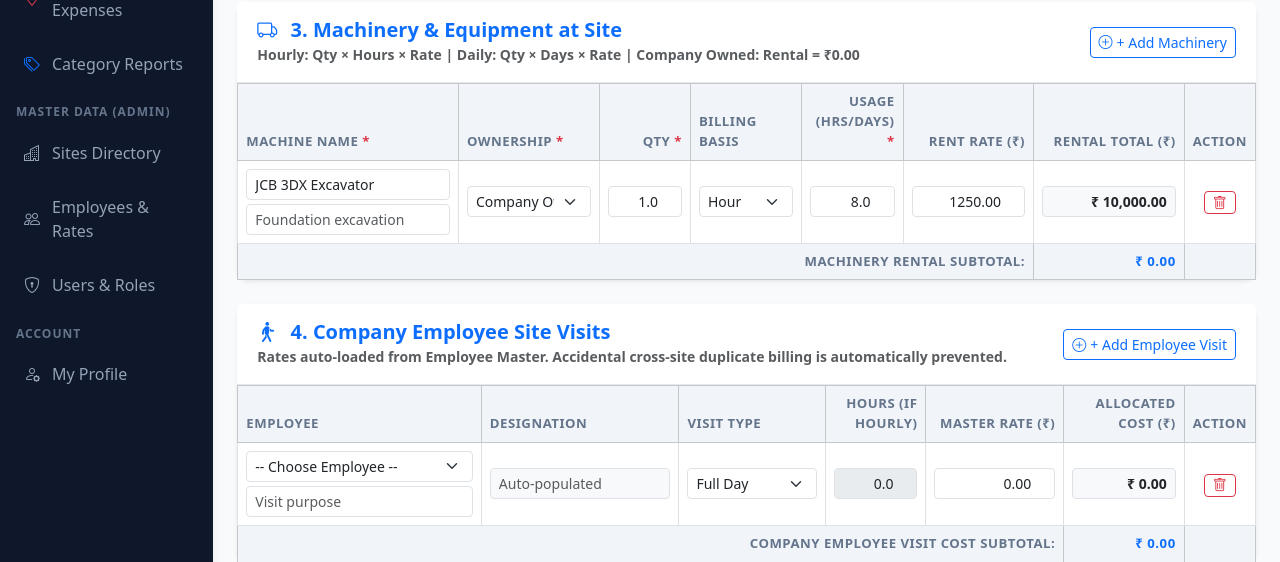
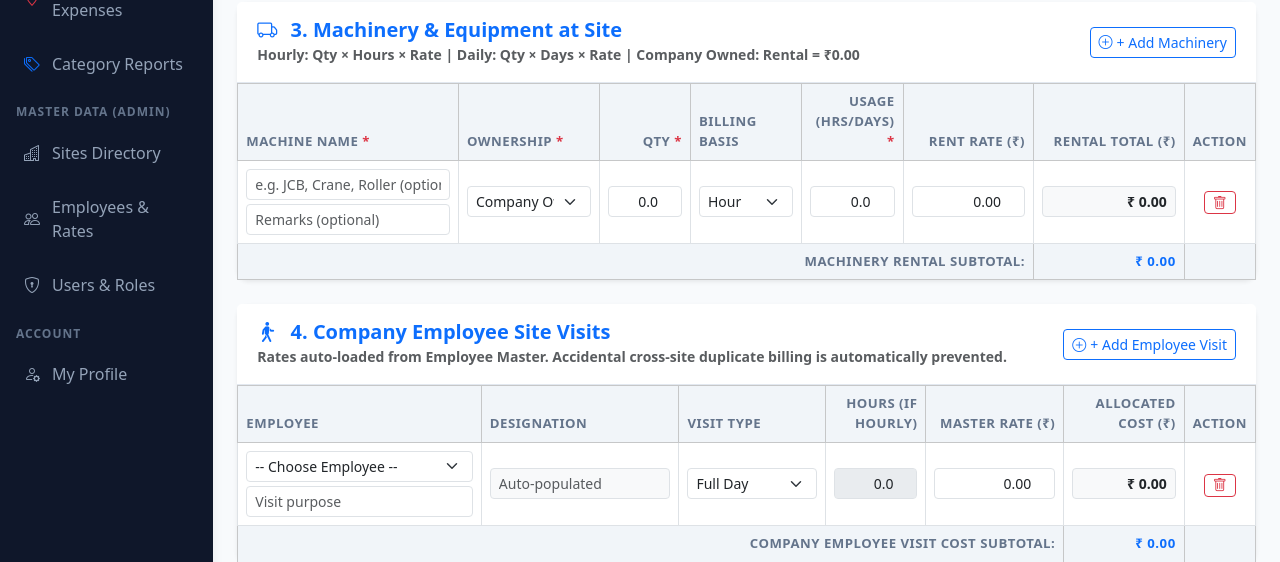
Before and after one commit to kamal69/veng, a Django app: page /reports/new/ in a window 1280 px wide. Shown: the part 735-1297 px from the top of the page. Run offline with Django 4.2, Linux system fonts and the light colour scheme; a user stored in the database is signed in; data comes from the database, SQL or seed files in the repository.

Commit message:
Fix form focus jumping: remove prefilled dummy hours, prevent accidental Enter submit, and clean row initializers

```diff
--- a/templates/reports/report_form.html
+++ b/templates/reports/report_form.html
@@ -275,11 +275,11 @@
                             </tr>
                             {% endfor %}
                         {% else %}
-                            <!-- Default 1 empty machinery row -->
+                            <!-- Default 1 clean machinery row -->
                             <tr>
                                 <td>
-                                    <input type="text" name="machine_name[]" class="form-control form-control-sm" placeholder="e.g. JCB 3DX Excavator" value="JCB 3DX Excavator">
-                                    <input type="text" name="machine_remarks[]" class="form-control form-control-sm mt-1 text-muted small" placeholder="Remarks (optional)" value="Foundation excavation">
+                                    <input type="text" name="machine_name[]" class="form-control form-control-sm" placeholder="e.g. JCB, Crane, Roller (optional)">
+                                    <input type="text" name="machine_remarks[]" class="form-control form-control-sm mt-1 text-muted small" placeholder="Remarks (optional)">
                                 </td>
                                 <td>
                                     <select name="machine_ownership[]" class="form-select form-select-sm mac-ownership" onchange="recalcMachineryRow(this)">
@@ -289,23 +289,23 @@
                                     </select>
                                 </td>
                                 <td>
-                                    <input type="number" name="machine_quantity[]" class="form-control form-control-sm text-end mac-qty" min="0.1" step="0.5" value="1.0" oninput="recalcMachineryRow(this)">
+                                    <input type="number" name="machine_quantity[]" class="form-control form-control-sm text-end mac-qty" min="0" step="0.5" value="0.0" oninput="recalcMachineryRow(this)">
                                 </td>
                                 <td>
-                                    <select name="machine_billing_basis[]" class="form-select form-select-sm mac-basis" onchange="recalcMachineryRow(this)">
+                                    <select name="machine_billing_basis[]" class="form-select form-select-sm mac-basis" onchange="onBillingBasisChange(this)">
                                         {% for b, b_lbl in billing_bases %}
-                                            <option value="{{ b }}" {% if b == 'HOUR' %}selected{% endif %}>{{ b_lbl }}</option>
+                                            <option value="{{ b }}">{{ b_lbl }}</option>
                                         {% endfor %}
                                     </select>
                                 </td>
                                 <td>
-                                    <input type="number" name="machine_usage[]" class="form-control form-control-sm text-end mac-usage" min="0" step="0.5" value="8.0" oninput="recalcMachineryRow(this)">
+                                    <input type="number" name="machine_usage[]" class="form-control form-control-sm text-end mac-usage" min="0" step="0.5" value="0.0" placeholder="Hours or Days" oninput="recalcMachineryRow(this)">
                                 </td>
                                 <td>
-                                    <input type="number" name="machine_rate[]" class="form-control form-control-sm text-end mac-rate" min="0" step="0.01" value="1250.00" oninput="recalcMachineryRow(this)">
+                                    <input type="number" name="machine_rate[]" class="form-control form-control-sm text-end mac-rate" min="0" step="0.01" value="0.00" oninput="recalcMachineryRow(this)">
                                 </td>
                                 <td>
-                                    <input type="text" class="form-control form-control-sm text-end mac-total bg-light fw-bold" readonly value="₹ 10,000.00">
+                                    <input type="text" class="form-control form-control-sm text-end mac-total bg-light fw-bold" readonly value="₹ 0.00">
                                 </td>
                                 <td class="text-center">
                                     <button type="button" class="btn btn-sm btn-outline-danger py-0 px-2" onclick="removeRowConfirm(this)" title="Delete Row">
@@ -687,6 +687,8 @@ function addManpowerRow() {
     `;
     tbody.appendChild(tr);
     recalculateAll();
+    const countInput = tr.querySelector('.mp-count');
+    if (countInput) countInput.focus();
 }
 
 // -------------------------------------------------------------
@@ -712,12 +714,24 @@ function recalcMachineryRow(inputElement) {
     recalculateAll();
 }
 
+function onBillingBasisChange(selectElem) {
+    const tr = selectElem.closest('tr');
+    const basis = selectElem.value;
+    const usageInput = tr.querySelector('.mac-usage');
+    if (basis === 'DAY') {
+        usageInput.placeholder = "Days (e.g. 1)";
+    } else {
+        usageInput.placeholder = "Hours (e.g. 8)";
+    }
+    recalcMachineryRow(selectElem);
+}
+
 function addMachineryRow() {
     const tbody = document.getElementById('machineryBody');
     const tr = document.createElement('tr');
     tr.innerHTML = `
         <td>
-            <input type="text" name="machine_name[]" class="form-control form-control-sm" placeholder="Machine Name (optional)">
+            <input type="text" name="machine_name[]" class="form-control form-control-sm" placeholder="e.g. JCB, Crane, Roller (optional)">
             <input type="text" name="machine_remarks[]" class="form-control form-control-sm mt-1 text-muted small" placeholder="Remarks (optional)">
         </td>
         <td>
@@ -728,17 +742,17 @@ function addMachineryRow() {
             </select>
         </td>
         <td>
-            <input type="number" name="machine_quantity[]" class="form-control form-control-sm text-end mac-qty" min="0.1" step="0.5" value="1.0" oninput="recalcMachineryRow(this)">
+            <input type="number" name="machine_quantity[]" class="form-control form-control-sm text-end mac-qty" min="0" step="0.5" value="0.0" oninput="recalcMachineryRow(this)">
         </td>
         <td>
-            <select name="machine_billing_basis[]" class="form-select form-select-sm mac-basis" onchange="recalcMachineryRow(this)">
+            <select name="machine_billing_basis[]" class="form-select form-select-sm mac-basis" onchange="onBillingBasisChange(this)">
                 {% for b, b_lbl in billing_bases %}
                     <option value="{{ b }}">{{ b_lbl }}</option>
                 {% endfor %}
             </select>
         </td>
         <td>
-            <input type="number" name="machine_usage[]" class="form-control form-control-sm text-end mac-usage" min="0" step="0.5" value="1.0" oninput="recalcMachineryRow(this)">
+            <input type="number" name="machine_usage[]" class="form-control form-control-sm text-end mac-usage" min="0" step="0.5" value="0.0" placeholder="Hours or Days" oninput="recalcMachineryRow(this)">
         </td>
         <td>
             <input type="number" name="machine_rate[]" class="form-control form-control-sm text-end mac-rate" min="0" step="0.01" value="0.00" oninput="recalcMachineryRow(this)">
@@ -754,6 +768,8 @@ function addMachineryRow() {
     `;
     tbody.appendChild(tr);
     recalculateAll();
+    const nameInput = tr.querySelector('input[name="machine_name[]"]');
+    if (nameInput) nameInput.focus();
 }
 
 // -------------------------------------------------------------
@@ -862,6 +878,8 @@ function addEmployeeRow() {
     `;
     tbody.appendChild(tr);
     recalculateAll();
+    const countInput = tr.querySelector('.mp-count');
+    if (countInput) countInput.focus();
 }
 
 function addToolRow() {
@@ -887,6 +905,8 @@ function addToolRow() {
         </td>
     `;
     tbody.appendChild(tr);
+    const toolInput = tr.querySelector('input[name="tool_name[]"]');
+    if (toolInput) toolInput.focus();
 }
 
 // -------------------------------------------------------------
@@ -982,17 +1002,20 @@ function validateBeforeSubmit(event) {
         siteSelect.focus();
         return false;
     }
-    const workDone = document.getElementById('workDoneTextarea');
-    if (!workDone.value.trim()) {
-        alert("Please enter the work done today.");
-        workDone.focus();
-        return false;
-    }
     return true;
 }
 
-// Run initial calculation on page load
+// Run initial calculation on page load & prevent accidental Enter-key submit
 document.addEventListener("DOMContentLoaded", function () {
+    const form = document.getElementById('dailyReportForm');
+    if (form) {
+        form.addEventListener('keydown', function(e) {
+            if (e.key === 'Enter' && e.target.tagName === 'INPUT') {
+                e.preventDefault();
+                return false;
+            }
+        });
+    }
     recalculateAll();
     checkDuplicateReport();
 });
```
